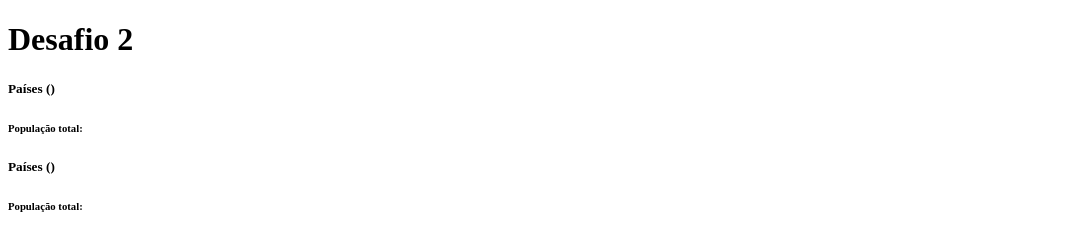
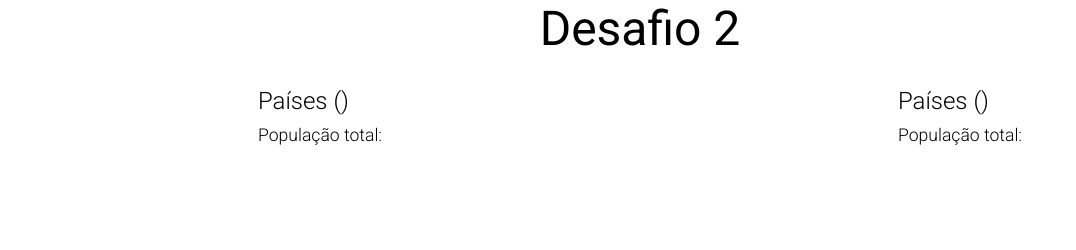
Before and after one commit to MauricioFe/ConsumoApi_js, a plain HTML site: page index.html in a window 1280 px wide. Shown: the whole page, without its empty margins (0-1076 px from the left). Drawn offline with Linux system fonts and the light colour scheme; files that its build step writes are made by us from their sources.

Commit message:
Estilização

```diff
--- a/css/style.css
+++ b/css/style.css
@@ -0,0 +1,36 @@
+*{
+    margin: 0;
+    padding: 0;
+    box-sizing: border-box;
+}
+body{
+    font-family: 'Roboto', sans-serif;
+}
+
+h1{
+    text-align: center;
+    font-weight: 400;
+    font-size: 3rem;
+    margin-bottom:30px ;
+}
+.container{
+    display: flex;
+    justify-content: space-around;
+}
+
+.country-list{
+    display: flex;
+    flex-direction: column;
+    justify-content: flex-start;
+}
+.country-list h5{
+    font-size: 1.5em;
+    font-weight: 300;
+    margin-bottom: 10px;
+    text-align: left;
+}
+.country-list h6{
+    font-size: 1.1em;
+    font-weight: 300;
+    text-align: left;
+}
--- a/index.html
+++ b/index.html
@@ -5,18 +5,21 @@
     <meta charset="UTF-8">
     <meta name="viewport" content="width=device-width, initial-scale=1.0">
     <title>Desafio 2</title>
-    <link rel="stylesheet" href="/.css/style.css">
+    <link href="https://fonts.googleapis.com/css2?family=Roboto:ital,wght@0,300;0,400;0,700;1,300&display=swap"
+        rel="stylesheet">
+    <link rel="stylesheet" href="css/style.css">
+
 </head>
 
 <body>
     <h1>Desafio 2</h1>
     <div class="container">
-        <div>
+        <div class="country-list">
             <h5>Países (<span id="countCountries"></span>)</h5>
             <h6>População total: <span id="totalPopulationList"></span></h6>
             <div id="tabCountries"></div>
         </div>
-        <div>
+        <div class="country-list">
             <h5>Países (<span id="countFavorites"></span>)</h5>
             <h6>População total: <span id="totalPopulationFavoritis"></span></h6>
             <div id="tabFavorites"></div>
```
